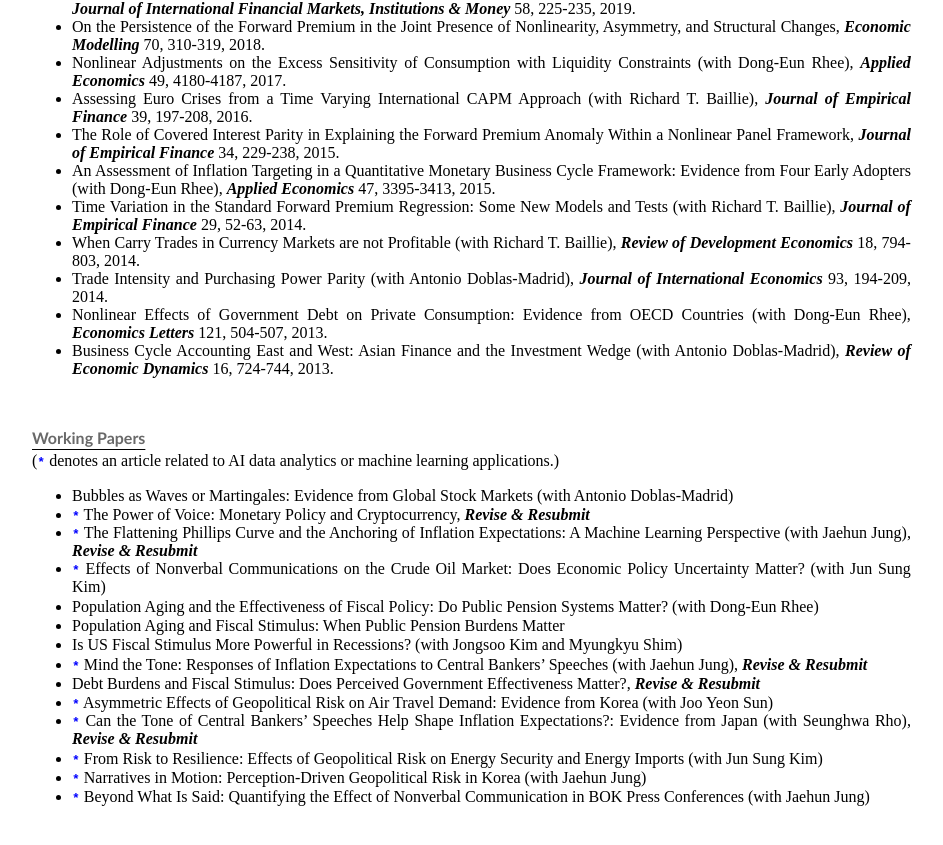
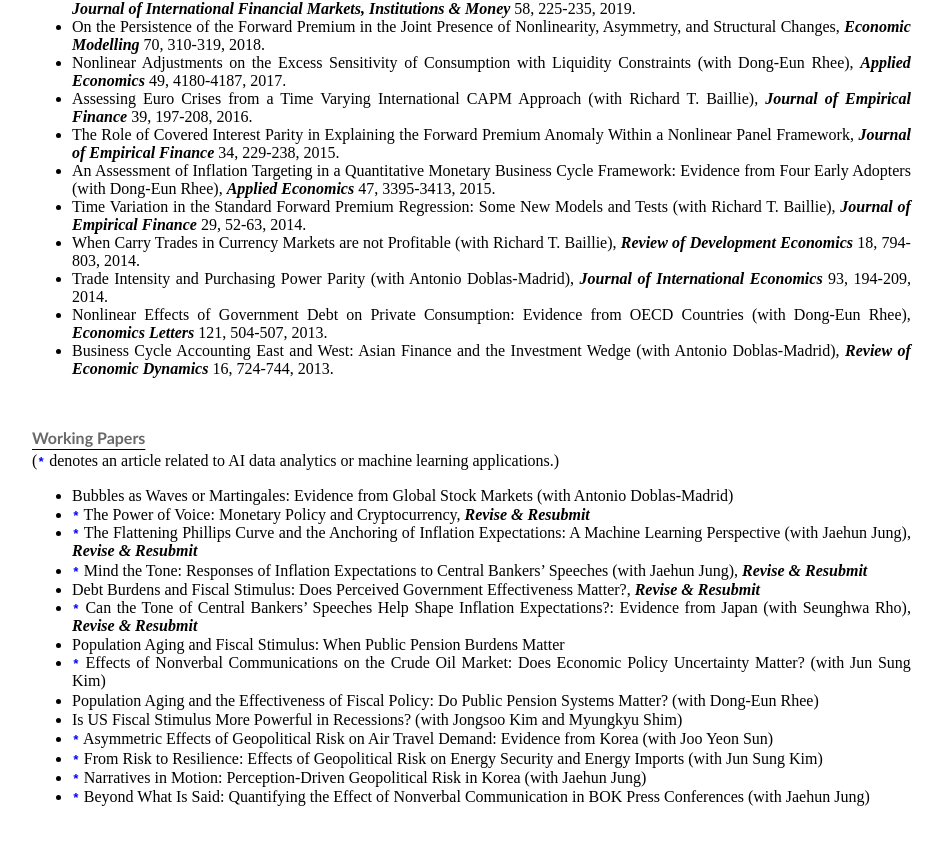
Before and after one commit to dooyeoncho/dooyeoncho.github.io, a Jekyll site: the page built from pages/research.html, in a window 1280 px wide and 900 px high, scrolled down 1096 px. Shown: the top 845 px of the window, without its empty margins (160-1103 px from the left). Built offline with Jekyll 4.4.1, drawn with Linux system fonts in a browser that asks for light colours.

Commit message:
Update research.html

```diff
--- a/pages/research.html
+++ b/pages/research.html
@@ -68,14 +68,14 @@
 		<span><li>Bubbles as Waves or Martingales: Evidence from Global Stock Markets (with Antonio Doblas-Madrid)</li></span>
 		<span><li><code style="color : blue"><b>*</b></code> The Power of Voice: Monetary Policy and Cryptocurrency, <em property="italic"><b>Revise & Resubmit</b></em></li></span>
 		<span><li><code style="color : blue"><b>*</b></code> The Flattening Phillips Curve and the Anchoring of Inflation Expectations: A Machine Learning Perspective (with Jaehun Jung), <em property="italic"><b>Revise & Resubmit</b></em></li></span>
+		<span><li><code style="color : blue"><b>*</b></code> Mind the Tone: Responses of Inflation Expectations to Central Bankers’ Speeches (with Jaehun Jung), <em property="italic"><b>Revise & Resubmit</b></em></li></span>
+		<span><li>Debt Burdens and Fiscal Stimulus: Does Perceived Government Effectiveness Matter?, <em property="italic"><b>Revise & Resubmit</b></em></li></span>
+		<span><li><code style="color : blue"><b>*</b></code> Can the Tone of Central Bankers’ Speeches Help Shape Inflation Expectations?: Evidence from Japan (with Seunghwa Rho), <em property="italic"><b>Revise & Resubmit</b></em></li></span>
+		<span><li>Population Aging and Fiscal Stimulus: When Public Pension Burdens Matter</li></span>
 		<span><li><code style="color : blue"><b>*</b></code> Effects of Nonverbal Communications on the Crude Oil Market: Does Economic Policy Uncertainty Matter? (with Jun Sung Kim)</li></span>
 		<span><li>Population Aging and the Effectiveness of Fiscal Policy: Do Public Pension Systems Matter? (with Dong-Eun Rhee)</li></span>
-		<span><li>Population Aging and Fiscal Stimulus: When Public Pension Burdens Matter</li></span>
 		<span><li>Is US Fiscal Stimulus More Powerful in Recessions? (with Jongsoo Kim and Myungkyu Shim)</li></span>
-		<span><li><code style="color : blue"><b>*</b></code> Mind the Tone: Responses of Inflation Expectations to Central Bankers’ Speeches (with Jaehun Jung), <em property="italic"><b>Revise & Resubmit</b></em></li></span>
-		<span><li>Debt Burdens and Fiscal Stimulus: Does Perceived Government Effectiveness Matter?, <em property="italic"><b>Revise & Resubmit</b></em></li></span>
 		<span><li><code style="color : blue"><b>*</b></code> Asymmetric Effects of Geopolitical Risk on Air Travel Demand: Evidence from Korea (with Joo Yeon Sun)</li></span>
-		<span><li><code style="color : blue"><b>*</b></code> Can the Tone of Central Bankers’ Speeches Help Shape Inflation Expectations?: Evidence from Japan (with Seunghwa Rho), <em property="italic"><b>Revise & Resubmit</b></em></li></span>
 		<span><li><code style="color : blue"><b>*</b></code> From Risk to Resilience: Effects of Geopolitical Risk on Energy Security and Energy Imports (with Jun Sung Kim)</li></span>
 		<span><li><code style="color : blue"><b>*</b></code> Narratives in Motion: Perception-Driven Geopolitical Risk in Korea (with Jaehun Jung)</li></span>
 		<span><li><code style="color : blue"><b>*</b></code> Beyond What Is Said: Quantifying the Effect of Nonverbal Communication in BOK Press Conferences (with Jaehun Jung)</li></span>
```
